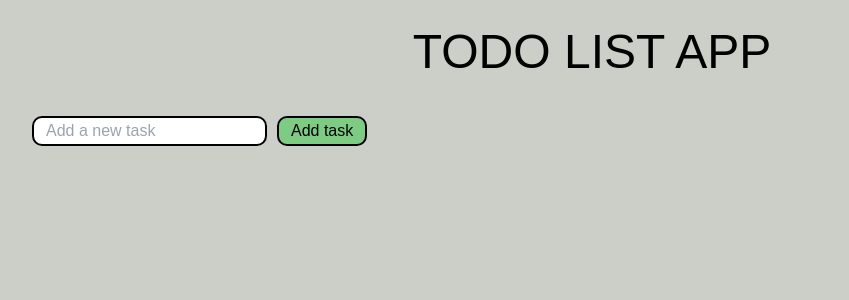
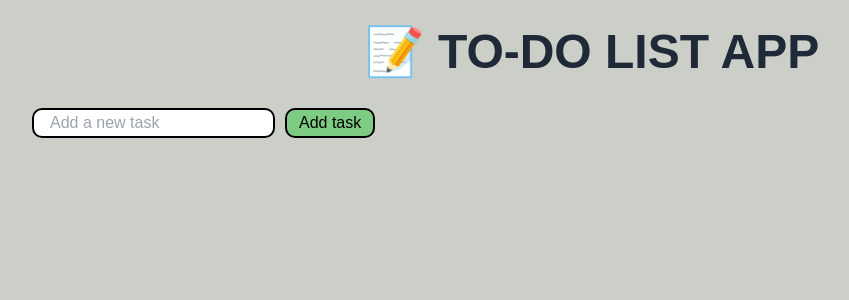
Before and after one commit to arlmoop/To-Do-List-App, a Vue app: page / in a window 1280 px wide. Shown: the top 300 px of the page, without its empty margins (48-897 px from the left). Built offline with nearby package versions, Linux system fonts and the light colour scheme.

Commit message:
feat: end

```diff
--- a/src/App.vue
+++ b/src/App.vue
@@ -1,10 +1,11 @@
 <template>
   <html class="h-full font-sans">
     <body class="min-h-screen bg-background pt-7">
-      <h1 class="text-5xl text-center mb-10">TODO LIST APP</h1>
+      <h1 class="text-5xl font-extrabold text-center mb-8 text-gray-800 mb-10">📝 TO-DO LIST APP</h1>
 
       <div class="task-builder ml-20 mb-10">
-        <input class="px-3 rounded-lg border-2 border-black focus:border-black focus:outline-none" v-model="newTask" placeholder="Add a new task"/>
+        <input class="flex-1 px-4 py-2 rounded-lg border border-gray-300
+           focus:outline-none focus:ring-2 focus:ring-blue-500" v-model="newTask" placeholder="Add a new task"/>
         <button class="px-3 bg-background_builder hover:bg-background_builder_hover" @click="addMission">Add task</button>
       </div>
 
```
